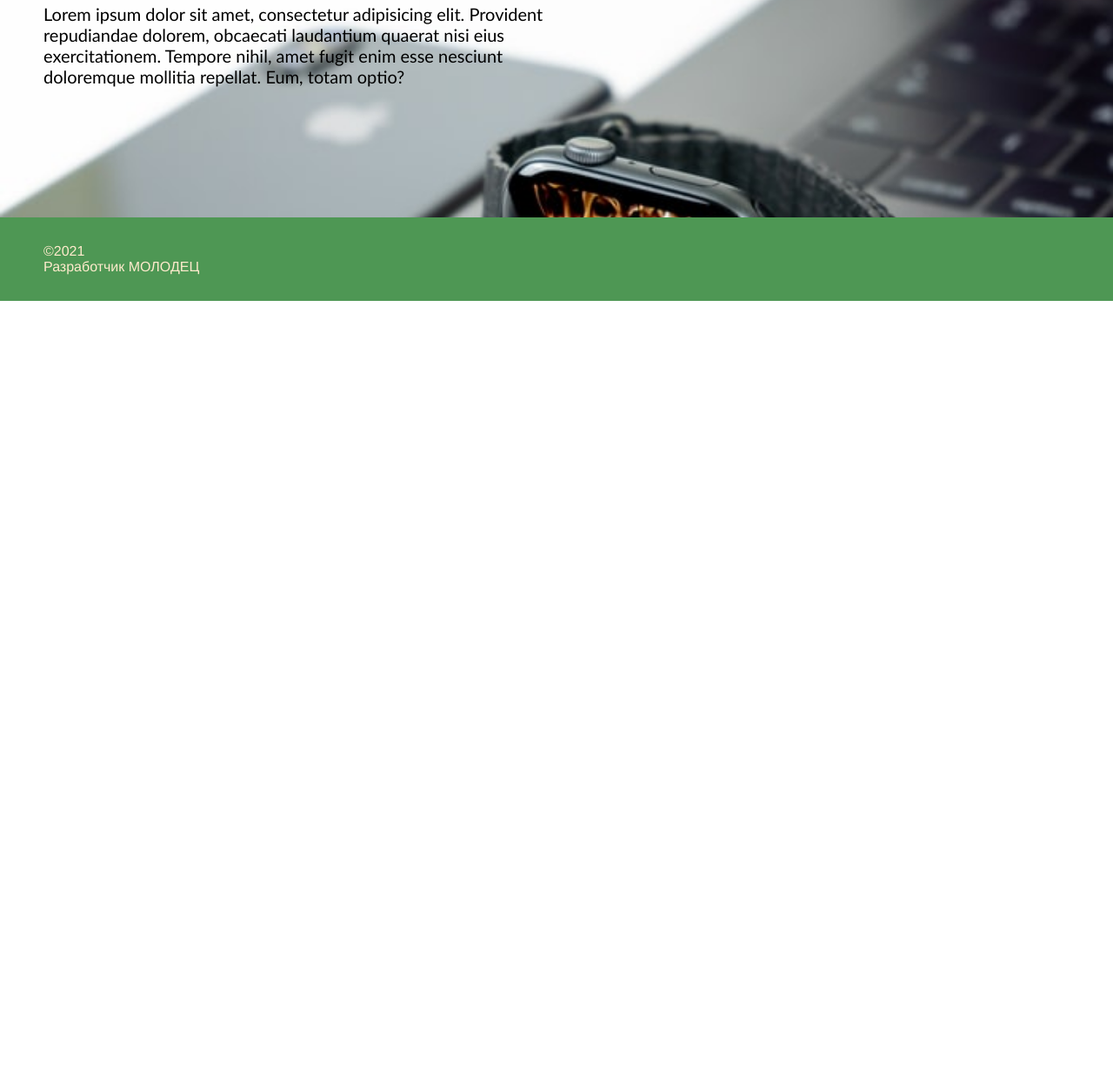
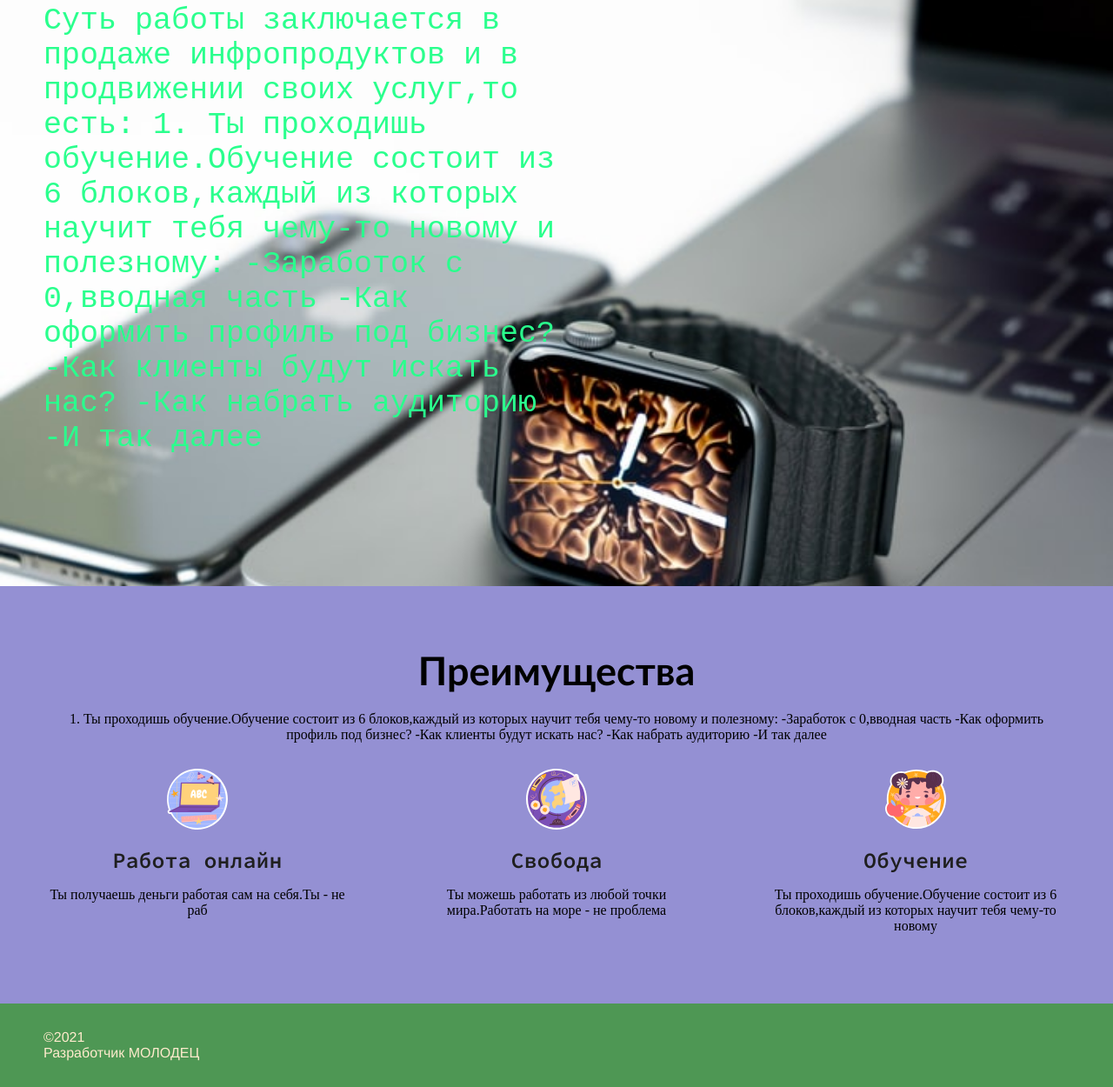
Before and after one commit to amanecer-jet/daitedeneg, a plain HTML site: page index.html in a window 1280 px wide. Shown: the part 330-1580 px from the top of the page at 87% size. Before the commit the page ends 800 px from the top, so only its background shows below. Drawn offline with Linux system fonts and the light colour scheme.

Commit message:
Add files via upload

```diff
--- a/index.html
+++ b/index.html
@@ -22,9 +22,46 @@
         <button>Связаться с продавцом</button>
     </header>
     <main>
-        <section>
+        <section class="hero">
             <h1>Хочешь заработать?Купи курс!</h1>
-            <p>Lorem ipsum dolor sit amet, consectetur adipisicing elit. Provident repudiandae dolorem, obcaecati laudantium quaerat nisi eius exercitationem. Tempore nihil, amet fugit enim esse nesciunt doloremque mollitia repellat. Eum, totam optio?</p>
+            <p>Суть работы заключается в продаже инфропродуктов и в продвижении своих услуг,то есть:
+                1. Ты проходишь обучение.Обучение состоит из 6 блоков,каждый из которых научит тебя чему-то новому и полезному:
+                -Заработок с 0,вводная часть
+                -Как оформить профиль под бизнес?
+                -Как клиенты будут искать нас?
+                -Как набрать аудиторию
+                -И так далее
+            </p>
+        </section>
+        <section class="servise">
+            <h2>Преимущества</h2>
+            <p>1. Ты проходишь обучение.Обучение состоит из 6 блоков,каждый из которых научит тебя чему-то новому и полезному:
+                -Заработок с 0,вводная часть
+                -Как оформить профиль под бизнес?
+                -Как клиенты будут искать нас?
+                -Как набрать аудиторию
+                -И так далее</p>
+                <div class="wrapper">
+                    <div class="card">
+                        <img src="free-sticker-learning-5266951.svg" alt="">
+                        <h3>Работа онлайн</h3>
+                        <p>Ты получаешь деньги работая сам на себя.Ты - не раб</p>
+
+                    </div>
+                    <div class="card">
+                        <img src="free-sticker-geography-5266946.svg" alt="">
+                        <h3>Свобода</h3>
+                        <p>Ты можешь работать из любой точки мира.Работать на море - не проблема</p>
+
+                    </div>
+                    <div class="card">
+                        <img src="free-sticker-student-5266961.svg" alt="">
+                        <h3>Обучение</h3>
+                        <p>Ты проходишь обучение.Обучение состоит из 6 блоков,каждый из которых научит тебя чему-то новому</p>
+
+                    </div>
+                </div>
+
         </section>
     </main>
     <footer>
--- a/style.css
+++ b/style.css
@@ -33,13 +33,15 @@ nav a{
     text-decoration: none;
 }
 
-section{
+.hero{
     padding: 150px 50px;
     background-image: url(ladno3.jpg);
     background-size: cover;
     background-position: center center;
 
 }
+
+
 
 h1{
     font-size: 50px;
@@ -50,13 +52,12 @@ font-family: 'Source Code Pro', monospace;
 
 }
 
-section p{
-    color: black;
+.hero p{
+    color: rgb(42, 255, 141);
     max-width: 50%;
     margin-top: 20px;
-    font-size: 20px;
-    font-family: 'Gill Sans', 'Gill Sans MT', Calibri, 'Trebuchet MS', sans-serif;
-
+    font-size: 35px;
+    font-family: monospace;
 }
 
 footer{
@@ -65,3 +66,92 @@ footer{
     padding: 30px 50px;
     font-family: 'Franklin Gothic Medium', 'Arial Narrow', Arial, sans-serif;
 }
+
+.card img{
+    width: 70px;
+
+}
+
+.wrapper{
+    display: flex;
+    justify-content: space-between;
+    padding: 30px 0;
+}
+
+.card{
+    width: 30%;
+
+}
+.card h3{
+    color: rgb(31, 31, 31);
+    padding: 15px 0;
+    font-family: 'Comfortaa', cursive;
+font-family: 'Oswald', sans-serif;
+font-family: 'Source Code Pro', monospace;
+font-size: 25px;
+}
+
+h2{
+    color: black;
+    padding: 20px 0;
+    font-family: 'Gill Sans', 'Gill Sans MT', Calibri, 'Trebuchet MS', sans-serif;
+    font-size: 45px;
+
+}
+
+.servise{
+    padding: 50px;
+    background: rgb(148, 144, 211);
+    text-align: center;
+
+
+
+}
+
+@media(max-width: 700px){
+    header {
+        flex-wrap: wrap;
+        justify-content: center;
+    }
+    nav{
+        margin-bottom: 20px;
+        text-align: center;
+    }
+    nav a{
+        margin: 0 10px;
+    }
+}
+
+@media(max-width: 600px){
+    .wrapper{
+        flex-wrap: wrap;
+    }
+
+    .card{
+        width: 80%;
+        margin: 10px auto;
+    }
+
+    .hero p{
+        max-width: 80%;
+        margin: auto;
+        text-align: center;
+    }
+
+    h1{
+        text-align: center;
+        margin-bottom: 20px;
+    }
+
+    .hero{
+        padding: 50px 30px;
+    }
+
+    button{
+        margin-left: 0px;
+    }
+
+    footer{
+        text-align: center;
+    }
+}
```
Also changed, not shown: free-sticker-geography-5266946.svg (added), free-sticker-learning-5266951.svg (added), free-sticker-student-5266961.svg (added).
